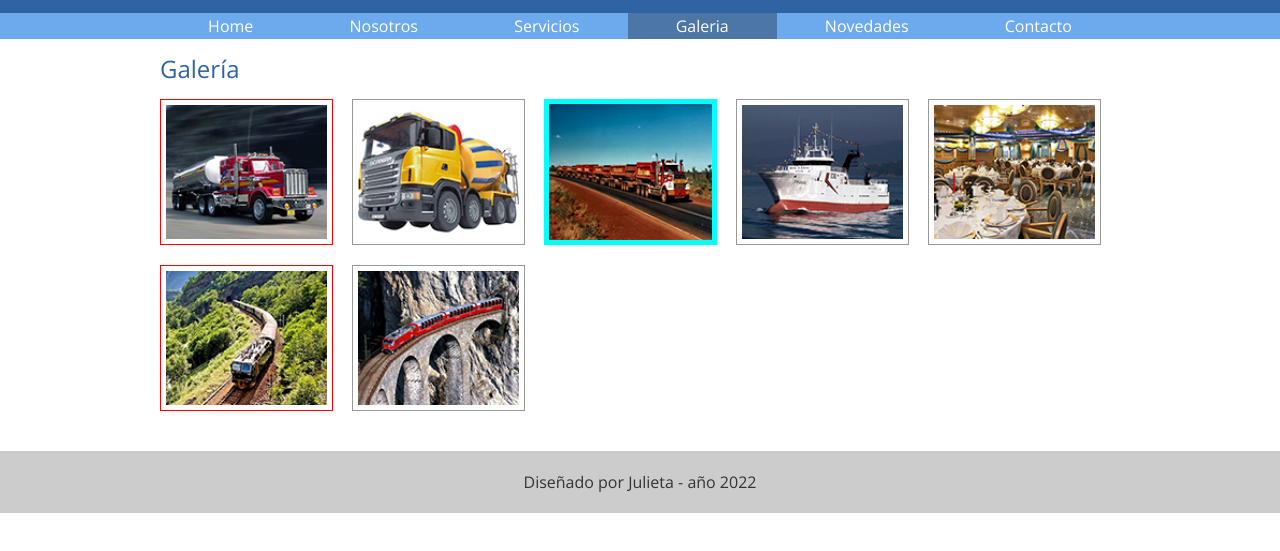
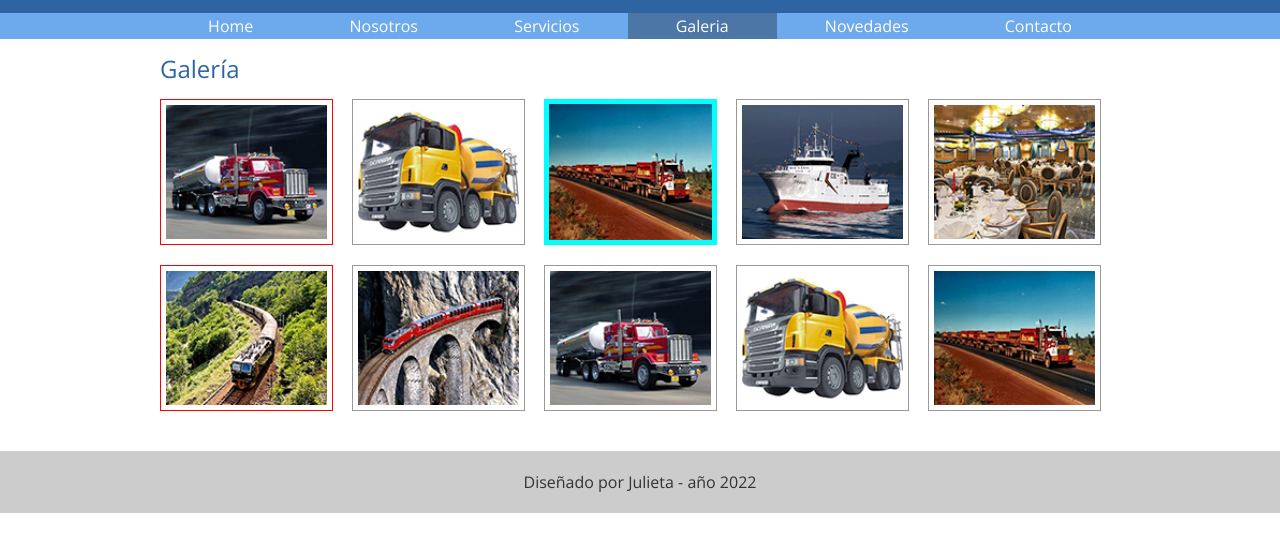
Before and after one commit to Julieta2022/Curso-UTN, a plain HTML site: page galeria.html in a window 1280 px wide. Shown: the part 141-692 px from the top of the page. Drawn offline with nearby package versions, Linux system fonts and the light colour scheme.

Commit message:
cambios en el sitio

```diff
--- a/galeria.html
+++ b/galeria.html
@@ -45,7 +45,9 @@
             <img src="img/galeria/ch/img05.jpg" alt="restaurante">
             <img src="img/galeria/ch/img06.jpg" alt="tren">
             <img src="img/galeria/ch/img07.jpg" alt="tren rojo">
-
+            <img src="img/galeria/ch/img01.jpg" alt="camión rojo">
+            <img src="img/galeria/ch/img02.jpg" alt="camión amarillo">
+            <img src="img/galeria/ch/img03.jpg" alt="camión naranja">
 
         </div>
 
```
Also changed, not shown: index.html (+1 -0 lines).
